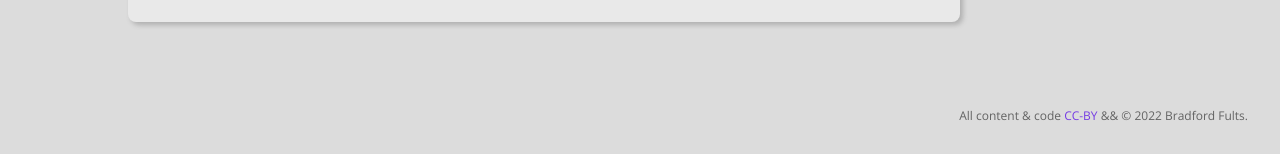
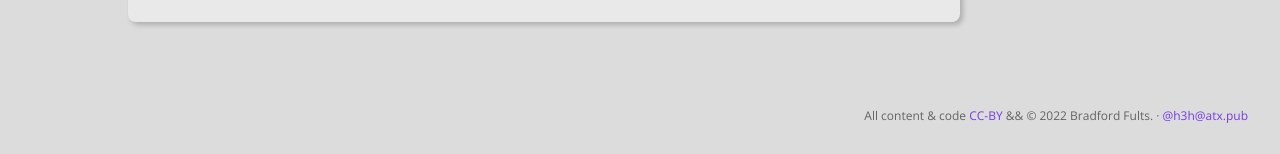
Before and after one commit to h3h/bradfordfults.com, a Jekyll site: the page built from index.html, in a window 1280 px wide. Shown: the part 1278-1432 px from the top of the page. Built offline with Jekyll 4.4.1, drawn with Linux system fonts in a browser that asks for light colours; some web fonts are replaced; the list of posts is cut into pages by our own code.

Commit message:
Add fediverse link

```diff
--- a/_includes/footer.html
+++ b/_includes/footer.html
@@ -5,5 +5,6 @@
       >CC-BY</a
     >
     &amp;&amp; <nobr>&copy; 2022 Bradford Fults.</nobr>
+    &middot; <a rel="me" href="https://atx.pub/@h3h">@h3h@atx.pub</a>
   </p>
 </section>
```
